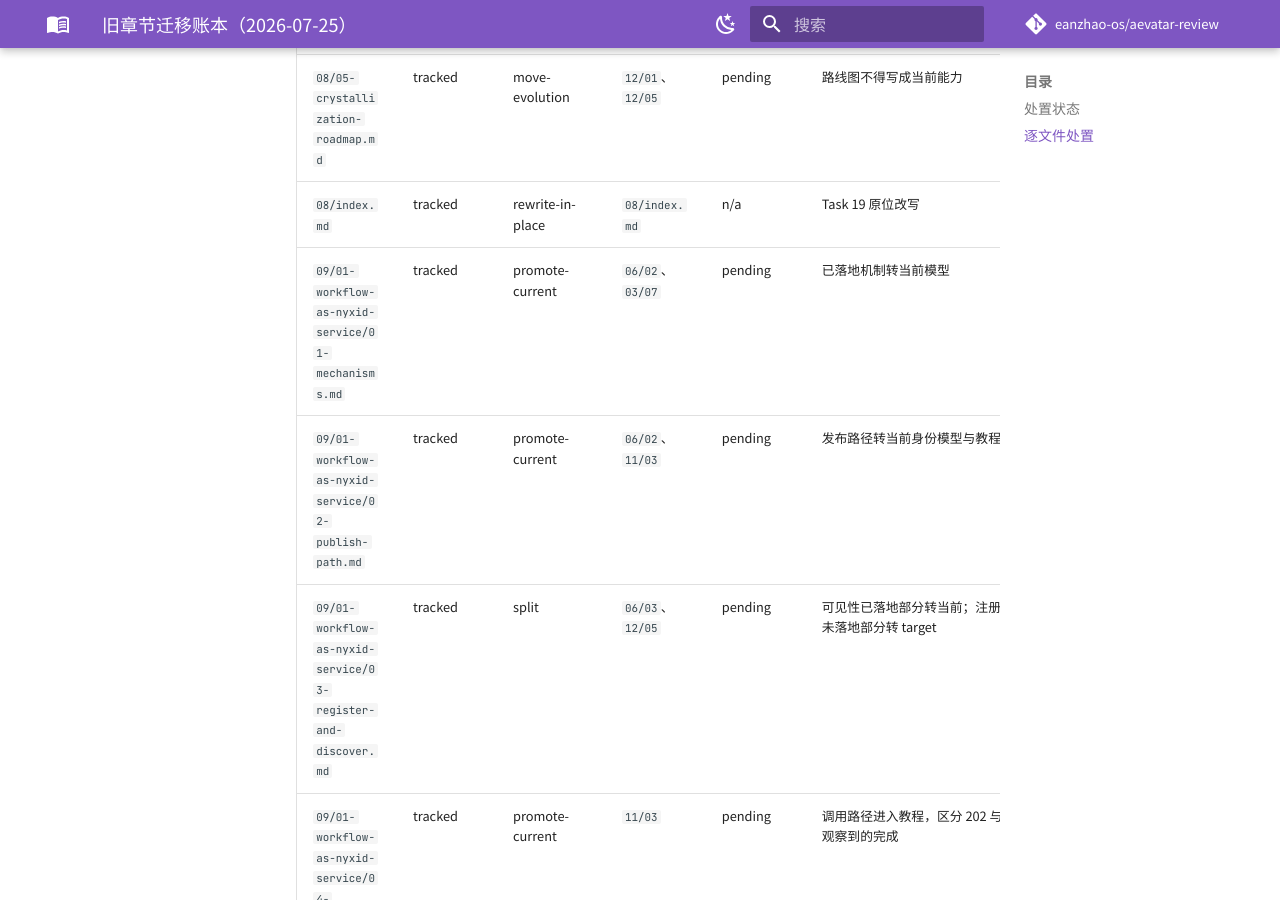
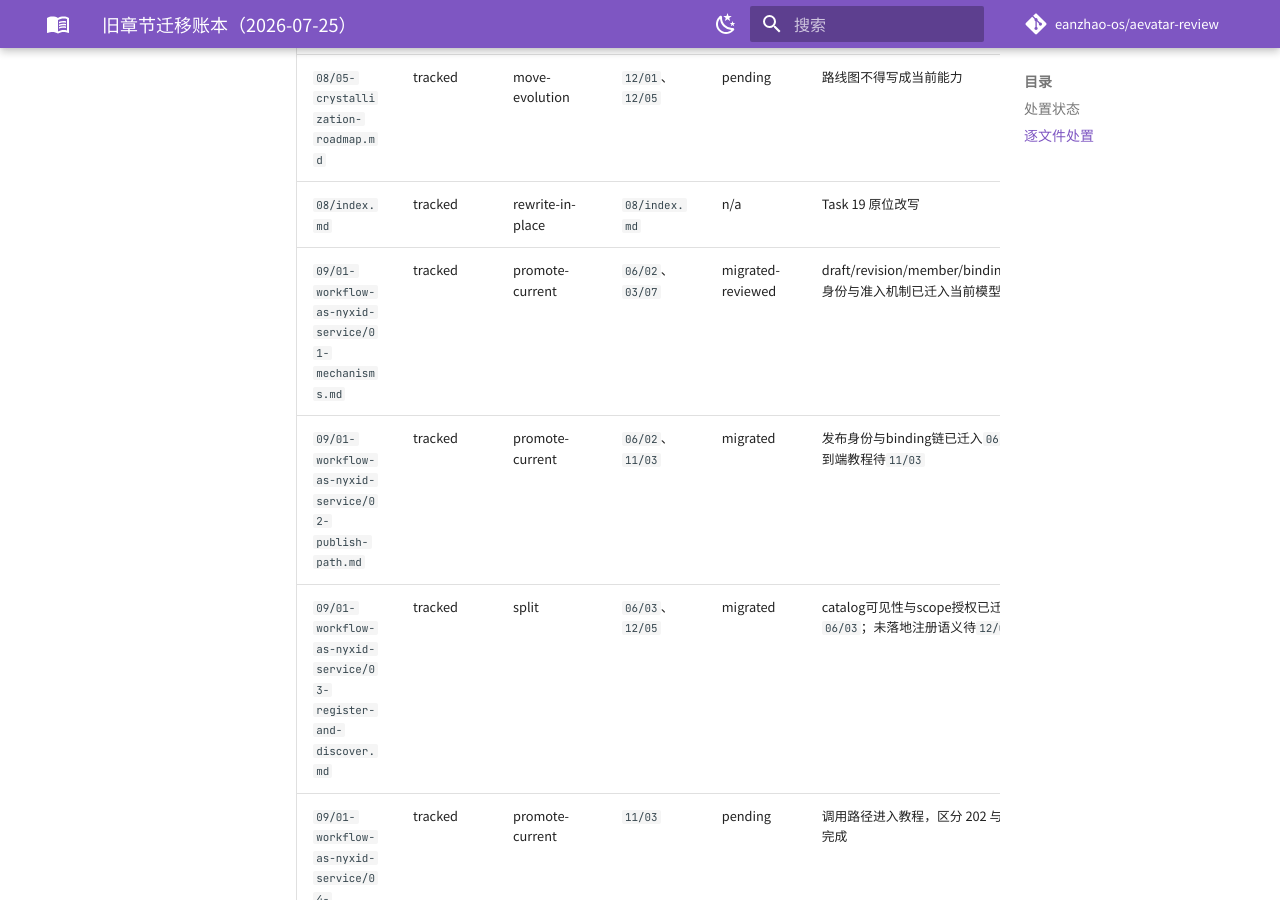
Before and after one commit to eanzhao-os/aevatar-review, an MkDocs documentation site: the page built from docs/migration/2026-07-25-chapter-migration-ledger.md, in a window 1280 px wide and 900 px high, scrolled down 7877 px. Built offline with MkDocs 1.6.1 and Material for MkDocs 9.7.7, drawn with Linux system fonts in a browser that asks for light colours; comment, search, counter and statistics services are not loaded; some of the changed text lies outside the part shown.

Commit message:
docs(06): record product resource chapters

```diff
--- a/docs/migration/2026-07-25-chapter-migration-ledger.md
+++ b/docs/migration/2026-07-25-chapter-migration-ledger.md
@@ -72,8 +72,8 @@
 | `07/02-a2a-interop.md` | tracked | move-evolution | `12/03` | pending | A2A 已退役，只保留架构教训，不与现役能力等权展示 |
 | `07/03-chat-routing.md` | tracked | retain-rewrite | `08/01` | pending | 入站规范化与路由策略，平台数据止于边界 |
 | `07/04-voice-presence.md` | tracked | retain-rewrite | `08/05` | pending | 控制面与媒体面分离 |
-| `07/05-studio-and-scripting.md` | tracked | split | `06/01`、`06/04` | pending | 资源模型与命令/ACK/读模型分开 |
-| `07/06-console-web.md` | tracked | merge | `06/03`、`06/04`、`10/07` | pending | Console 不构成第二套架构，按可见性/命令/观测归位 |
+| `07/05-studio-and-scripting.md` | tracked | split | `06/01`、`06/04` | migrated-reviewed | Team/Member资源模型、identity边界与命令/ACK/读模型已拆分迁移并复核 |
+| `07/06-console-web.md` | tracked | merge | `06/03`、`06/04`、`10/07` | migrated | catalog/授权与Studio命令/readmodel已迁入`06`；Console观测面待`10/07`完成 |
 | `07/07-observability.md` | tracked | retain-rewrite | `10/07` | pending | OTel 实时信号 vs 权威读模型 |
 | `07/08-lark-end-to-end.md` | tracked | split | `08/03`、`11/04` | pending | 平台 adapter 与教程分离 |
 | `07/09-voice-presence-edge-brain.md` | tracked | merge | `08/05`、`12/05` | pending | 未落地部分只进 12/05 |
@@ -88,9 +88,9 @@
 | `08/04-todo-list.md` | tracked | move-evolution | `12/05` | pending | TODO 变成带 owner/exit criterion 的开放缺口登记 |
 | `08/05-crystallization-roadmap.md` | tracked | move-evolution | `12/01`、`12/05` | pending | 路线图不得写成当前能力 |
 | `08/index.md` | tracked | rewrite-in-place | `08/index.md` | n/a | Task 19 原位改写 |
-| `09/01-workflow-as-nyxid-service/01-mechanisms.md` | tracked | promote-current | `06/02`、`03/07` | pending | 已落地机制转当前模型 |
-| `09/01-workflow-as-nyxid-service/02-publish-path.md` | tracked | promote-current | `06/02`、`11/03` | pending | 发布路径转当前身份模型与教程 |
-| `09/01-workflow-as-nyxid-service/03-register-and-discover.md` | tracked | split | `06/03`、`12/05` | pending | 可见性已落地部分转当前；注册未落地部分转 target |
+| `09/01-workflow-as-nyxid-service/01-mechanisms.md` | tracked | promote-current | `06/02`、`03/07` | migrated-reviewed | draft/revision/member/binding/service身份与准入机制已迁入当前模型并复核 |
+| `09/01-workflow-as-nyxid-service/02-publish-path.md` | tracked | promote-current | `06/02`、`11/03` | migrated | 发布身份与binding链已迁入`06/02`；端到端教程待`11/03` |
+| `09/01-workflow-as-nyxid-service/03-register-and-discover.md` | tracked | split | `06/03`、`12/05` | migrated | catalog可见性与scope授权已迁入`06/03`；未落地注册语义待`12/05` |
 | `09/01-workflow-as-nyxid-service/04-calling.md` | tracked | promote-current | `11/03` | pending | 调用路径进入教程，区分 202 与观察到的完成 |
 | `09/01-workflow-as-nyxid-service/05-end-to-end-plan.md` | tracked | merge | `11/03`、`12/05` | pending | 计划口吻去掉；未落地部分留 12/05 |
 | `09/01-workflow-as-nyxid-service/06-auto-registration-plan.md` | tracked | move-evolution | `12/05` | pending | 自动注册未落地，只能是 target |
@@ -103,7 +103,7 @@
 | `09/03-provision-and-observe-via-nyxid/02-scheduled-agent-key-production-canary.md` | protected | promote-current+split | `09/05`、`12/04` | pending | 受保护生产证据：commit/镜像/日期/环境绑定，严格 canary 与功能性重跑强度不同，不得混同 |
 | `09/03-provision-and-observe-via-nyxid/index.md` | protected | delete | `09/index.md`、`12/index.md` | pending | 受保护嵌套索引；内容意图迁入新块索引与 09/05 |
 | `09/index.md` | tracked | rewrite-in-place | `09/index.md` | n/a | Task 19 原位改写为 Automation 与调度块导读 |
-| `10/01-cli-lark-scope-isolation.md` | tracked | split | `06/03`、`12/04` | pending | scope 隔离规则转当前，事故转案例 |
+| `10/01-cli-lark-scope-isolation.md` | tracked | split | `06/03`、`12/04` | migrated | scope catalog/Workflow授权边界已迁入`06/03`；事故叙事待`12/04` |
 | `10/02-codex-shell-vs-aevatar-tools.md` | tracked | split | `04/03`、`10/06`、`12/04` | migrated | 工具归属已迁入 `04/03`；sandbox 与事故落点待后续章节完成；旧章 stale reference 属已接受迁移红态 |
 | `10/03-ingress-own-tool-stream-leak.md` | tracked | split | `04/03`、`08/01`、`12/04` | migrated | client/server tool ownership 已迁入 `04/03`；ingress 与事故落点待后续章节完成 |
 | `10/04-responses-llm-run-offactor-and-observation.md` | tracked | split | `04/01`、`05/02`、`12/04` | migrated | off-actor AI 执行与 committed/session observation 边界已迁入 `04/01`、`05/02`；事故落点待 `12/04` |
@@ -111,7 +111,7 @@
 | `10/06-lark-identity-and-authorization.md` | tracked | split | `08/02`、`10/05`、`12/04` | pending | 身份与授权边界 |
 | `10/07-scheduled-task-not-firing.md` | tracked | split | `09/02`、`12/04` | pending | callback 只唤醒 actor；stale callback 拒绝 |
 | `10/08-observatory-read-side.md` | tracked | split | `05/04`、`10/07`、`12/04` | migrated | 索引漂移、versioning 与显式 repair 边界已迁入 `05/04`；观测运维与事故落点待后续章节 |
-| `10/09-studio-console-three-traps.md` | tracked | split | `06/04`、`07/01`、`12/04` | pending | 命令/ACK/读模型陷阱；旧章 stale reference 属已接受迁移红态 |
+| `10/09-studio-console-three-traps.md` | tracked | split | `06/04`、`07/01`、`12/04` | migrated | 命令/ACK/读模型与identity resolution已迁入`06/04`；conversation与事故落点待后续章节 |
 | `10/10-voice-cancel-race-and-reconnect.md` | tracked | split | `08/05`、`12/04`、`12/05` | pending | 取消竞态转当前边界，未解 reconnect 留 12/05 |
 | `10/11-nyxid-direct-llm-entry.md` | tracked | split | `04/02`、`07/02`、`12/04` | migrated | LLM provider/route 边界已迁入 `04/02`；NyxIdChat 与事故落点待后续章节完成 |
 | `10/12-api-security-audit-and-hardening.md` | tracked | split | `10/05`、`10/08`、`12/05` | pending | 已落地加固转当前，未闭合项留 12/05；旧章 stale reference 属已接受迁移红态 |
```
Also changed, not shown: docs/migration/2026-07-25-source-matrix.md (+5 -5 lines), docs/migration/2026-07-25-target-chapters.md (+5 -5 lines).
